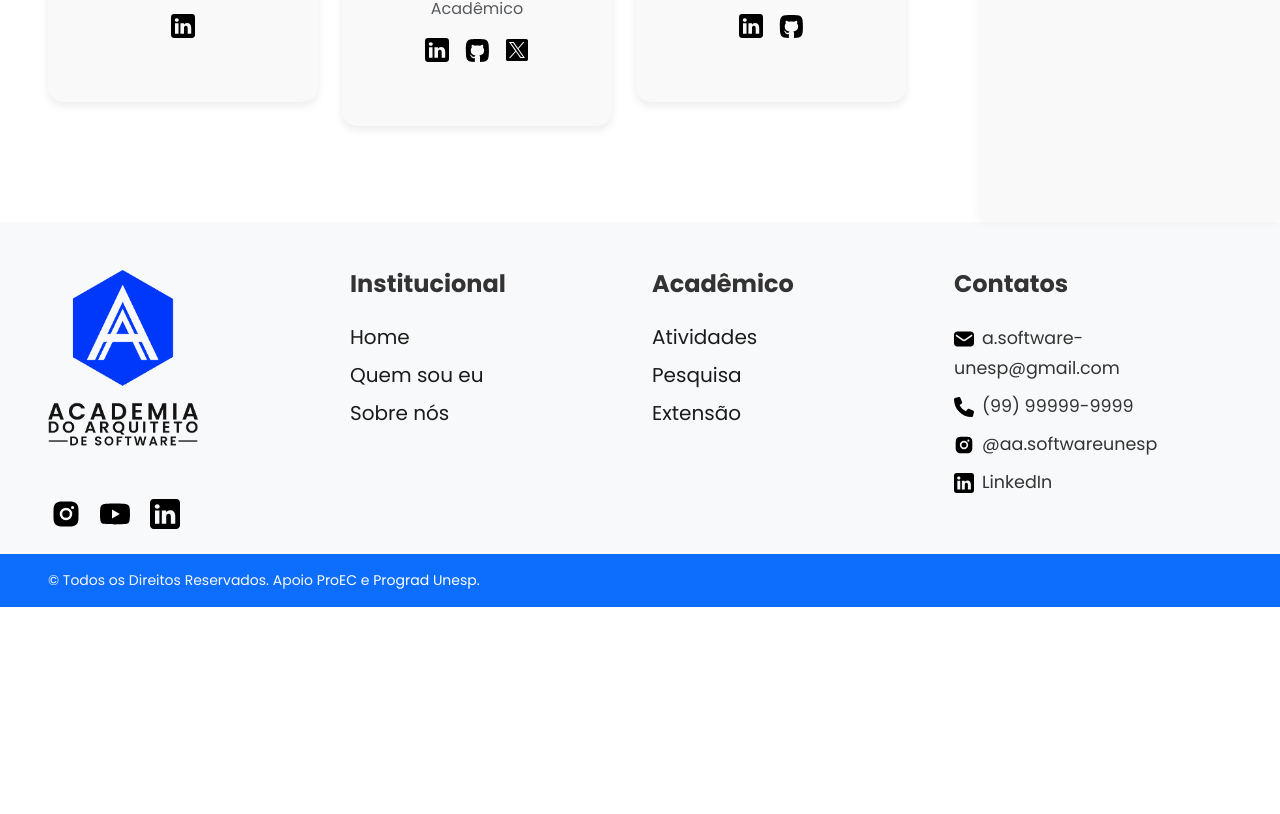
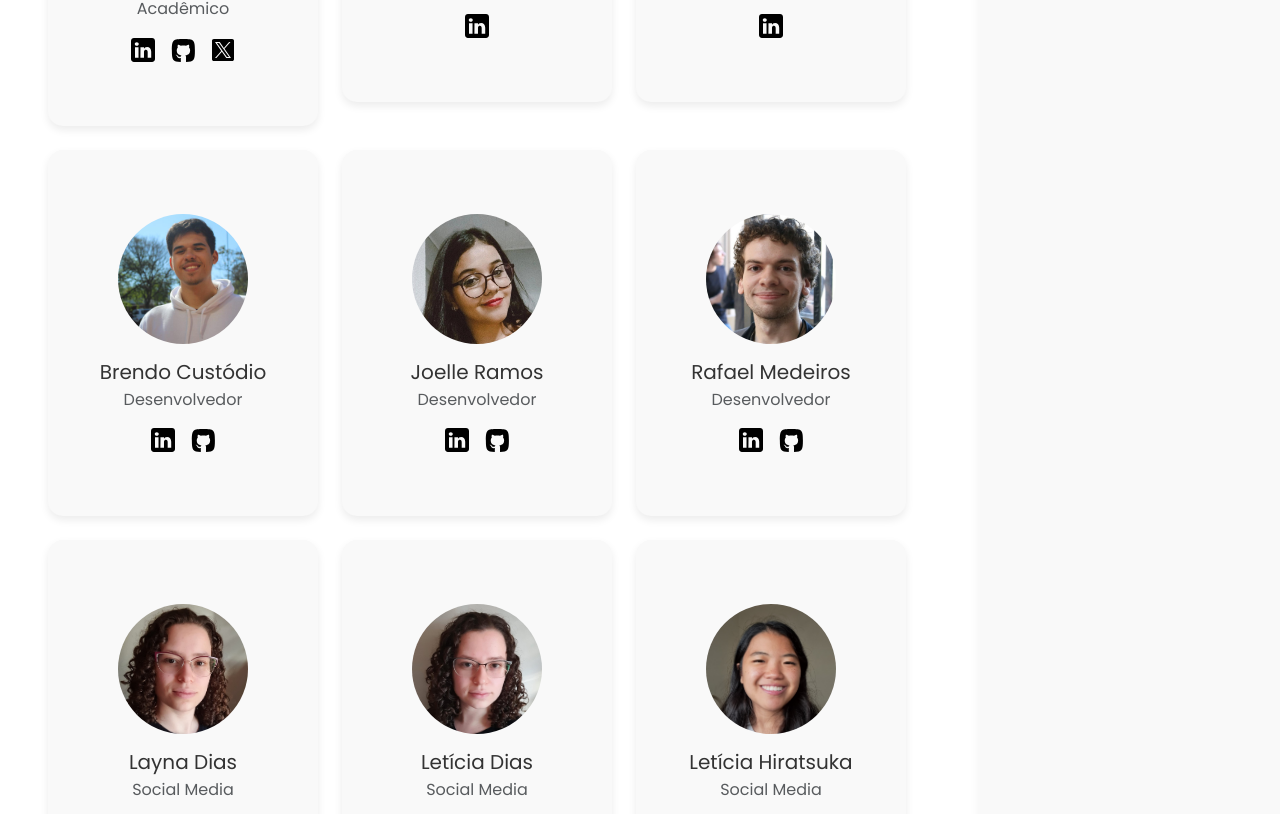
Before and after one commit to acadarqsoftware/academia-do-arquiteto-de-software, a React (Vite) app: page /academia-do-arquiteto-de-software/sobrenos in a window 1280 px wide. Shown: the part 1606-2420 px from the top of the page. Before the commit the page ends 2213 px from the top, so only its background shows below. Built offline with nearby package versions, Linux system fonts and the light colour scheme.

Commit message:
update: Atualização do Teams.jsx

```diff
--- a/src/components/sobrenos/Team.jsx
+++ b/src/components/sobrenos/Team.jsx
@@ -30,15 +30,6 @@ function Team() {
         linkedin: 'https://linkedin.com/in/frank-josé-affonso-7260852a8/',
       },
     },
-    // demais membros omitidos para brevidade
-    {
-      photo: member4,
-      name: 'Daniel Pedronette',
-      role: 'Docente Participante',
-      socialLinks: {
-        linkedin: 'https://linkedin.com/in/daniel-pedronette-6525122a/',
-      },
-    },
     {
       photo: member2,
       name: 'Orlando Saraiva',
@@ -49,7 +40,67 @@ function Team() {
         x: 'https://x.com/orlandosaraivaj',
       },
     },
-    // ... outros membros ...
+    {
+      photo: member3,
+      name: 'Veronica Carvalho',
+      role: 'Docente Participante',
+      socialLinks: {
+        linkedin: 'https://linkedin.com/in/veronica-carvalho-86370137/',
+      },
+    },
+    {
+      photo: member4,
+      name: 'Daniel Pedronette',
+      role: 'Docente Participante',
+      socialLinks: {
+        linkedin: 'https://linkedin.com/in/daniel-pedronette-6525122a/',
+      },
+    },
+    {
+      photo: member5,
+      name: 'Brendo Custódio',
+      role: 'Desenvolvedor',
+      socialLinks: {
+        linkedin: 'https://linkedin.com/in/brendo-mota-botelho-custódio-64542b264/',
+        github: 'https://github.com/brendomota',
+      },
+    },
+    {
+      photo: member6,
+      name: 'Joelle Ramos',
+      role: 'Desenvolvedor',
+      socialLinks: {
+        linkedin: 'https://www.linkedin.com/in/joelle-silva-tec/',
+        github: 'https://github.com/jojors2',
+      },
+    },
+    {
+      photo: member7,
+      name: 'Rafael Medeiros',
+      role: 'Desenvolvedor',
+      socialLinks: {
+        linkedin: 'https://www.linkedin.com/in/rafael-medeiros-santos/',
+        github: 'https://github.com/rafaelmsantos28',
+      },
+    },
+    {
+      photo: member8,
+      name: 'Layna Dias',
+      role: 'Social Media',
+      socialLinks: {
+        linkedin: 'https://www.linkedin.com/in/layna-dias-13b348362/',
+        github: 'https://github.com/laynaDias',
+      },
+    },
+    {
+      photo: member9,
+      name: 'Letícia Dias',
+      role: 'Social Media',
+      socialLinks: {
+        linkedin: 'https://www.linkedin.com/in/let%C3%ADcia-dias-84ba40358/',
+        github: 'https://github.com/leticiadias2608',
+      },
+    },
     {
       photo: member10,
       name: 'Letícia Hiratsuka',
```
